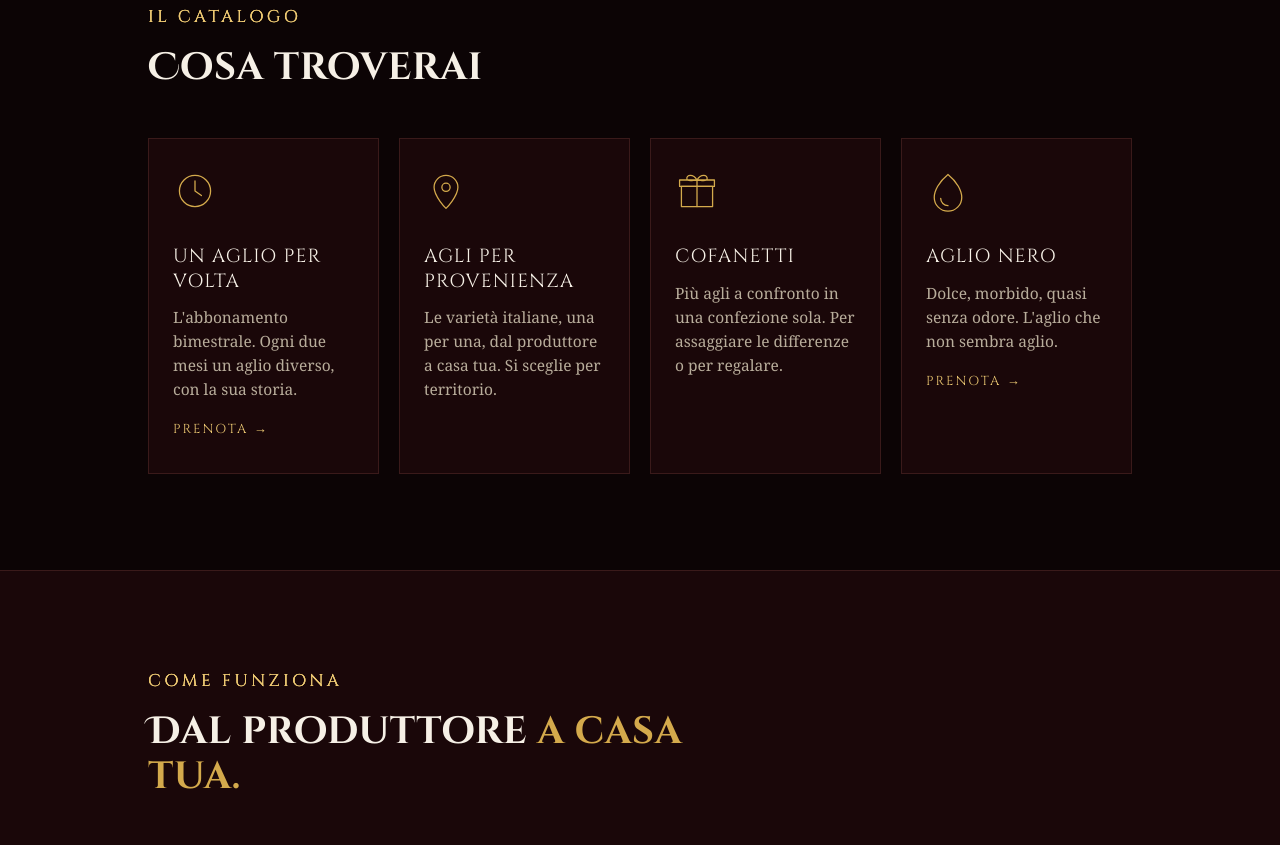
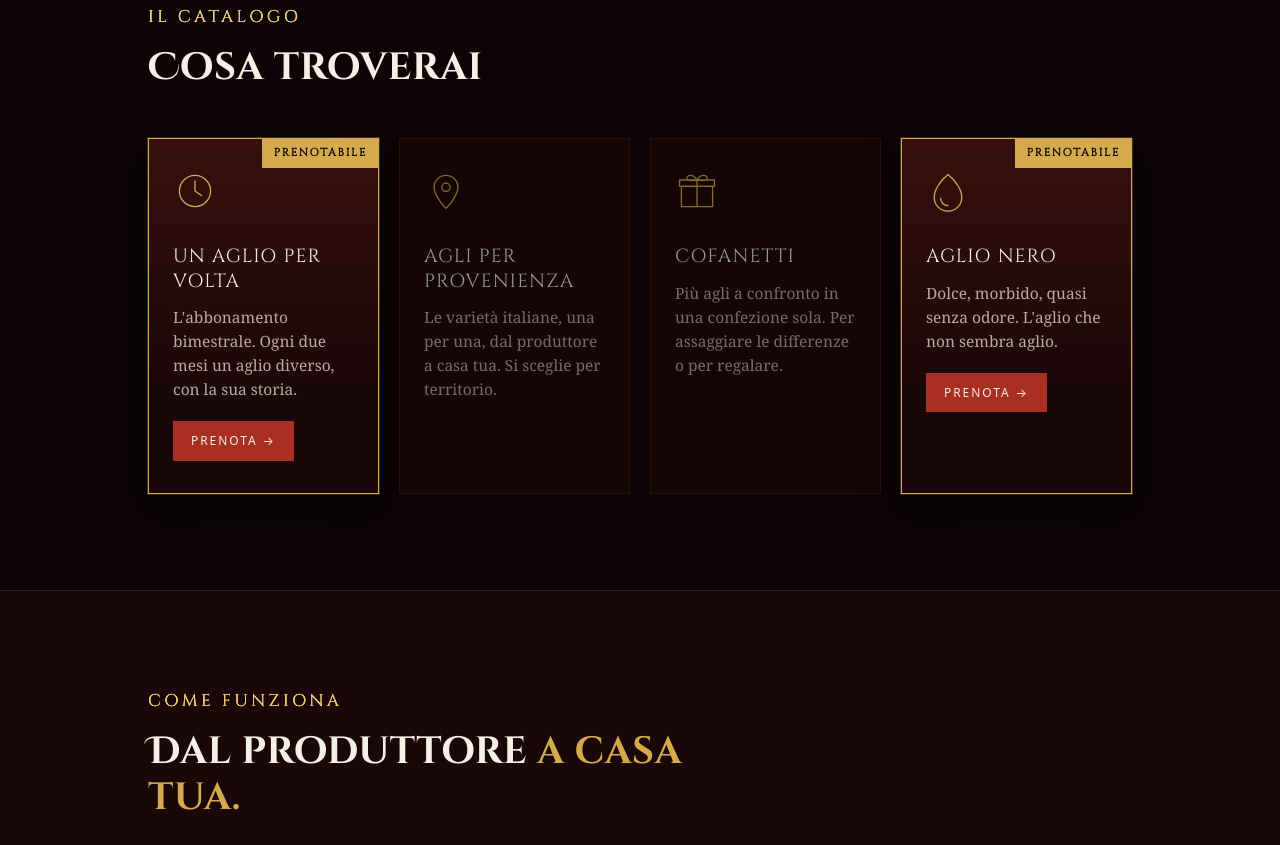
Before and after one commit to lucascainelli/aglioteca, a plain HTML site: page index.html in a window 1280 px wide. Shown: the part 1300-2145 px from the top of the page. Drawn offline with Linux system fonts and the light colour scheme.

Commit message:
Home: evidenzia le due schede prenotabili, attenua le altre
Co-Authored-By: Claude Sonnet 5.5 <noreply@anthropic.com>
Claude-Session: https://claude.ai/code/session_01CFmT322C8WQQT4v59TdW7q

```diff
--- a/index.html
+++ b/index.html
@@ -85,8 +85,11 @@
   .card{background:var(--ink-2);border:1px solid var(--line);padding:30px 24px 32px;position:relative;transition:border-color .25s,transform .25s}
   .card:hover{border-color:var(--gold);transform:translateY(-4px)}
   .card svg{width:44px;height:44px;margin-bottom:22px;stroke:var(--gold);fill:none;stroke-width:1.4;stroke-linecap:round;stroke-linejoin:round}
-  a.card{display:block;text-decoration:none;color:inherit}
-  .card .more{display:block;margin-top:18px;font-family:var(--cinzel);font-size:13px;letter-spacing:.16em;text-transform:uppercase;color:var(--gold-hi)}
+  a.card{display:block;text-decoration:none;color:inherit;border-color:var(--gold);background:linear-gradient(180deg,rgba(168,47,34,.28),var(--ink-2) 70%);box-shadow:0 0 0 1px rgba(212,170,76,.25),0 14px 34px rgba(0,0,0,.45)}
+  a.card .tag{position:absolute;top:-1px;right:-1px;background:var(--gold);color:var(--ink);font-family:var(--cinzel);font-size:11px;letter-spacing:.16em;text-transform:uppercase;padding:6px 12px;font-weight:700}
+  .card .more{display:inline-block;margin-top:20px;padding:10px 18px;background:var(--blood);color:var(--bone);font-family:var(--sans);font-size:12px;letter-spacing:.16em;text-transform:uppercase}
+  a.card:hover .more,a.card:focus-visible .more{background:var(--blood-hi)}
+  article.card{opacity:.62}
   .card h3{font-family:var(--cinzel);font-weight:400;font-size:19px;letter-spacing:.06em;text-transform:uppercase;line-height:1.3;margin-bottom:12px}
   .card p{color:var(--bone-dim);font-size:15.5px;line-height:1.55}
 
@@ -182,7 +185,7 @@
         <h2>Cosa troverai</h2>
       </div>
       <div class="grid">
-        <a class="card" href="abbonamento.html">
+        <a class="card" href="abbonamento.html"><span class="tag">Prenotabile</span>
           <svg viewBox="0 0 48 48" aria-hidden="true"><circle cx="24" cy="24" r="17"/><path d="M24 13v11l7 5"/></svg>
           <h3>Un aglio per volta</h3>
           <p>L'abbonamento bimestrale. Ogni due mesi un aglio diverso, con la sua storia.</p>
@@ -197,7 +200,7 @@
           <h3>Cofanetti</h3>
           <p>Più agli a confronto in una confezione sola. Per assaggiare le differenze o per regalare.</p>
         </article>
-        <a class="card" href="aglio-nero.html">
+        <a class="card" href="aglio-nero.html"><span class="tag">Prenotabile</span>
           <svg viewBox="0 0 48 48" aria-hidden="true"><path d="M24 6C14 14 9 24 9 31a15 15 0 0 0 30 0C39 24 34 14 24 6z"/><path d="M24 40a8 8 0 0 1-8-8" /></svg>
           <h3>Aglio nero</h3>
           <p>Dolce, morbido, quasi senza odore. L'aglio che non sembra aglio.</p>
```
